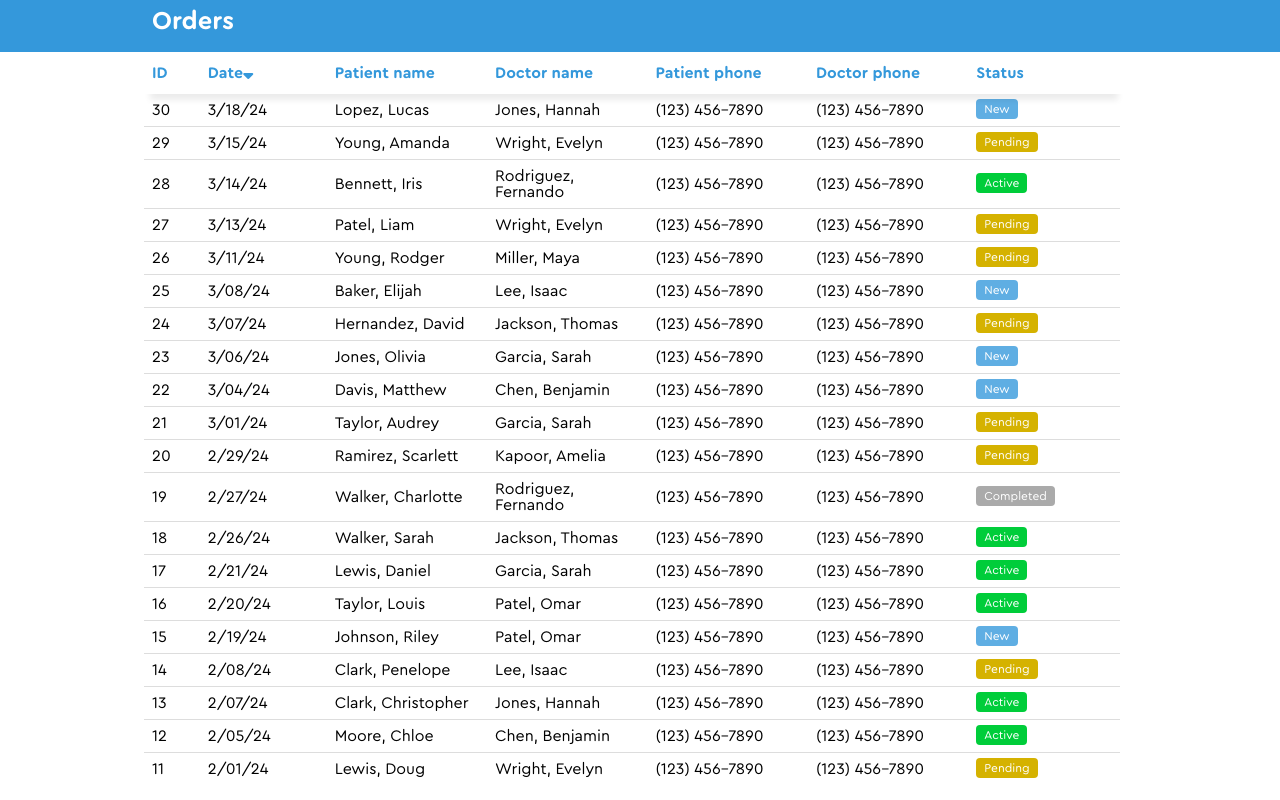
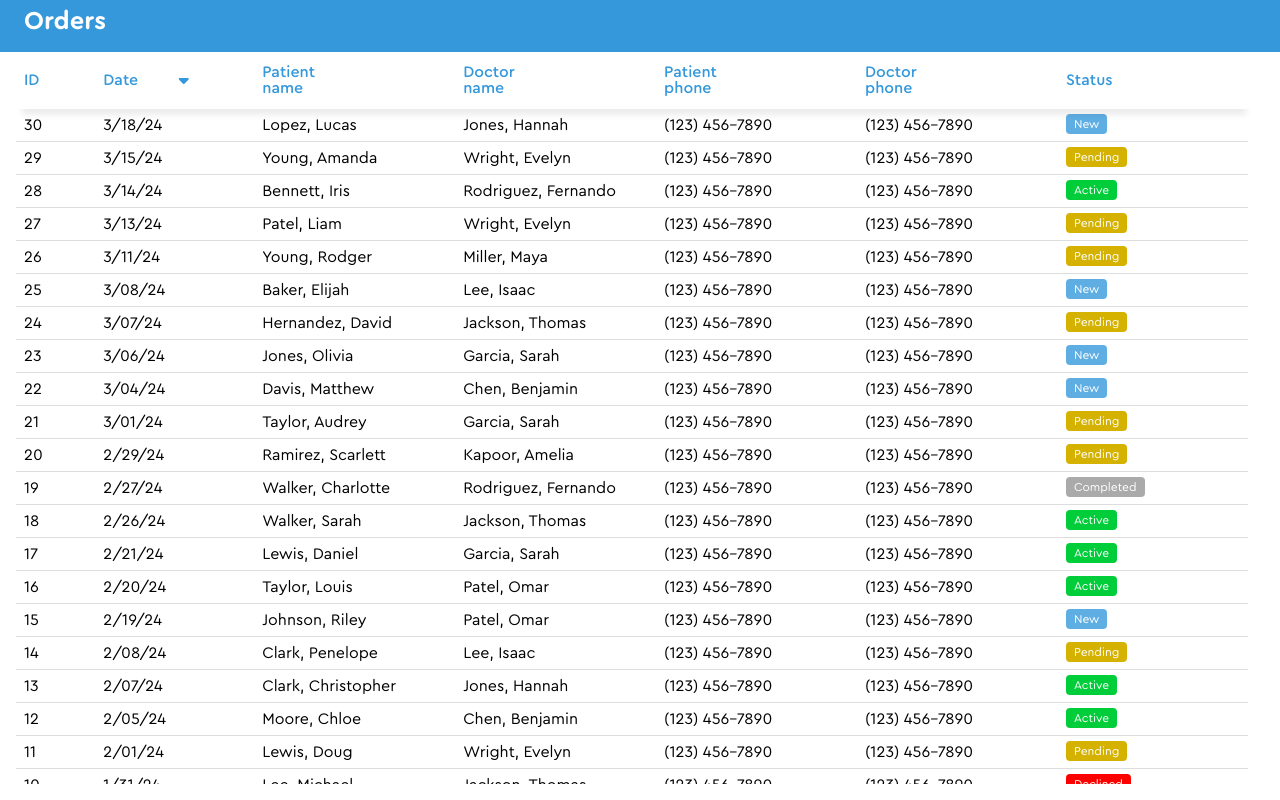
Before and after one commit to tprojects1/orders, a React (Create React App) app: page / in a window 1280 px wide. Built offline with nearby package versions, Linux system fonts and the light colour scheme.

Commit message:
fixed the alignment on the table sorting icons

```diff
--- a/src/components/header/styles.scss
+++ b/src/components/header/styles.scss
@@ -9,7 +9,7 @@ header {
     top: 0;
     z-index: 2;
     > div {
-        max-width: 1024px;
+        max-width: 1280px;
         padding: .5rem 1.5rem;
     }
     ~ section {
--- a/src/components/table/component.jsx
+++ b/src/components/table/component.jsx
@@ -71,10 +71,10 @@ const Table = ({ data,
       onClick={() => sortColumn(column)}
     >
       {isSortable ? (
-        <>
+        <div>
           <span>{getColumnName(column)}</span>
           <i />
-        </>
+        </div>
       ) : (
         getColumnName(column)
       )}
--- a/src/components/table/styles.scss
+++ b/src/components/table/styles.scss
@@ -100,16 +100,27 @@
         position: relative;
         z-index: 1;
         padding: 0 .5rem .75rem .5rem;
-        span {
-            font: inherit;
+
+        div {
+            display: flex;
+
+            i {
+                margin: 0 0 0 .5rem;
+                position: relative;
+                // width: 20%;
+                &:after {
+                    font-family: 'Font Awesome 6 Free';
+                    font-weight: 900;
+                    height: 100%;
+                    position: absolute;
+                    top: calc(50% - 3px);
+                }
+            }
         }
 
-        &.ascending,
-        &.descending {
-            i:after {
-                font-family: 'Font Awesome 6 Free';
-                font-weight: 900;
-            }
+        span {
+            font-family: 'cera round pro medium';
+            // width: 80%;
         }
 
         &.ascending {
@@ -121,6 +132,7 @@
         &.descending {
             i:after {
                 content: "\f0dd";
+                top: calc(50% - 11px);
             }
         }
 
--- a/src/styles/global.scss
+++ b/src/styles/global.scss
@@ -57,7 +57,7 @@ body {
 
 section {
     background: #fff;
-    max-width: 1024px;
+    max-width: 1280px;
     padding: 1rem;
     position: relative;
     z-index: 1;
```
Also changed, not shown: src/components/table/sorting_broken.txt (deleted).
